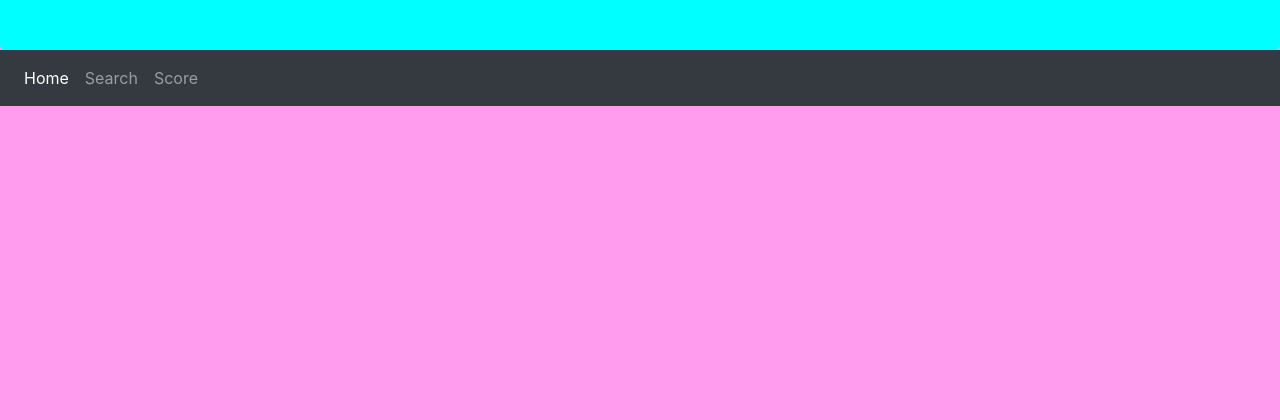
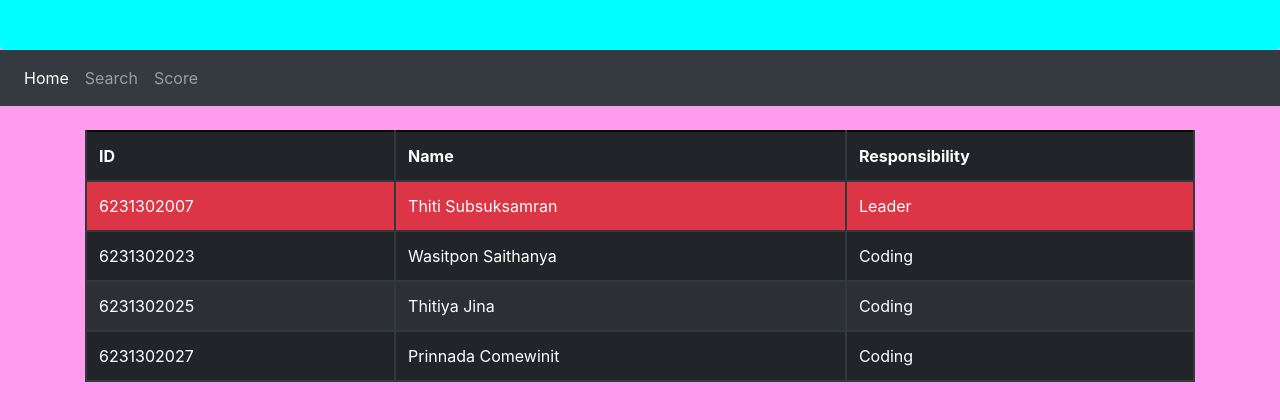
Before and after one commit to Subsuksamran/Wil63, a plain HTML site: page About.html in a window 1280 px wide. Shown: the part 134-554 px from the top of the page. Drawn offline with nearby package versions, Linux system fonts and the light colour scheme.

Commit message:
container

```diff
--- a/About.html
+++ b/About.html
@@ -46,6 +46,42 @@
             </ul>
         </div>
     </nav>
+    <div class="container ">
+
+        <br>
+        <table class="table table-striped table-dark">
+            <thead class="thead-dark">
+                <tr>
+                    <th>ID</th>
+                    <th>Name</th>
+                    <th>Responsibility</th>
+                </tr>
+            </thead>
+            <tbody>
+                <tr class="bg-danger">
+
+                <td>6231302007</td>
+                <td>Thiti Subsuksamran</td>
+                <td>Leader</td>
+                </tr>
+                <tr>
+                    <td>6231302023</td>
+                    <td>Wasitpon Saithanya</td>
+                    <td>Coding</td>
+                </tr>
+                <tr>
+                    <td>6231302025</td>
+                    <td>Thitiya Jina</td>
+                    <td>Coding</td>
+                </tr>
+                <tr>
+                    <td>6231302027</td>
+                    <td>Prinnada Comewinit</td>
+                    <td>Coding </td>
+                </tr>
+            </tbody>
+        </table>
+    </div>
 
 
 </body>
```
